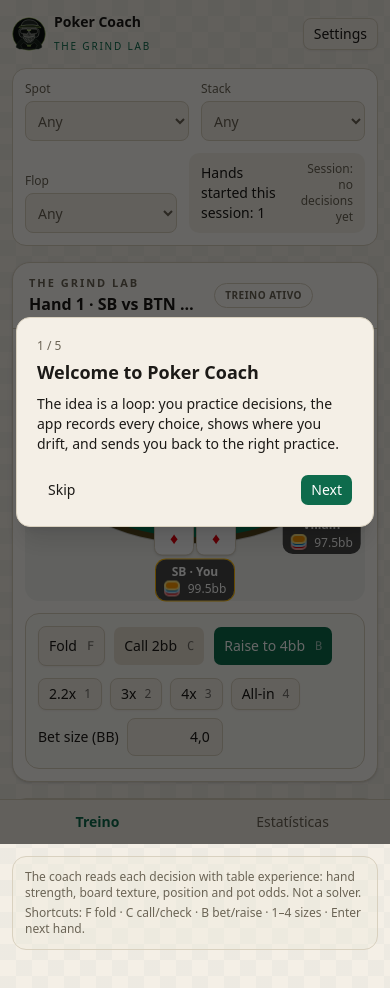
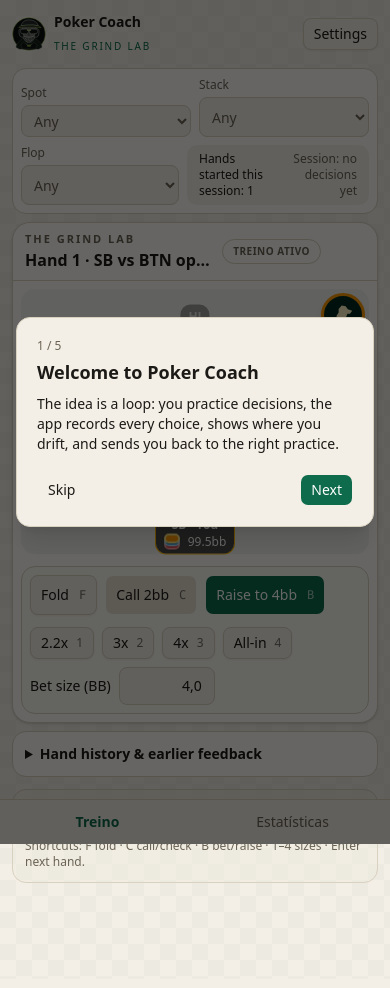
Before and after one commit to warlissoncg/poker-coach, a Next.js app in the folder web/: page / in a window 390 px wide. Shown: the top 988 px of the page. Built offline with nearby package versions, Linux system fonts and the light colour scheme.

Commit message:
Fit poker table and action controls into one viewport

```diff
--- a/web/src/components/TrainView.tsx
+++ b/web/src/components/TrainView.tsx
@@ -75,10 +75,10 @@ export function TrainView() {
   const statsProgress = Math.min(100, Math.round((currentSpotCount / 8) * 100));
   const currentSpotSummary = summarize(decisions.filter((d) => d.spot === currentSpot));
   return (
-    <div className="mx-auto w-full max-w-6xl space-y-4">
-      <section className="flex flex-wrap items-end gap-3 rounded-xl border bg-card p-3 sm:p-4">
+    <div className="mx-auto w-full max-w-6xl space-y-2">
+      <section className="flex flex-wrap items-end gap-2 rounded-xl border bg-card p-2 sm:gap-3 sm:p-3">
         <label className="flex min-w-[150px] flex-1 flex-col gap-1 text-xs font-medium text-muted-foreground">{t("ctl.scenario")}
-          <select className={sel + " h-10 w-full"} value={opts.scenario} onChange={(e) => change({ scenario: e.target.value as DrillOptions["scenario"] })}>{(["any", ...SCENARIOS] as const).map((x) => <option key={x} value={x}>{x === "any" ? t("tex.any") : t(`sc.${x}`)}</option>)}</select>
+          <select className={sel + " h-8 w-full"} value={opts.scenario} onChange={(e) => change({ scenario: e.target.value as DrillOptions["scenario"] })}>{(["any", ...SCENARIOS] as const).map((x) => <option key={x} value={x}>{x === "any" ? t("tex.any") : t(`sc.${x}`)}</option>)}</select>
         </label>
         <label className="flex min-w-[110px] flex-1 flex-col gap-1 text-xs font-medium text-muted-foreground">{t("ctl.stack")}
           <select className={sel + " h-10 w-full"} value={opts.stackBB} onChange={(e) => change({ stackBB: e.target.value === "any" ? "any" : +e.target.value })}>{(["any", 40, 100, 200] as const).map((x) => <option key={x} value={x}>{x === "any" ? t("tex.any") : `${x}bb`}</option>)}</select>
@@ -86,14 +86,14 @@ export function TrainView() {
         <label className="flex min-w-[140px] flex-1 flex-col gap-1 text-xs font-medium text-muted-foreground">{t("ctl.texture")}
           <select className={sel + " h-10 w-full"} value={opts.texture} onChange={(e) => change({ texture: e.target.value as DrillOptions["texture"] })}>{TEXES.map((x) => <option key={x} value={x}>{t(`tex.${x}`)}</option>)}</select>
         </label>
-        <div className="flex min-h-10 flex-1 items-center justify-between gap-3 rounded-lg bg-muted/50 px-3 py-2 text-sm">
+        <div className="flex min-h-8 flex-1 items-center justify-between gap-3 rounded-lg bg-muted/50 px-3 py-1.5 text-xs sm:text-sm">
           <span>{t("progress.hands", { n: hands + 1 })}</span>
           <span className="text-right text-xs text-muted-foreground">{score.n ? t("session.some", { p: Math.round((score.sum / score.n) * 100), n: score.n }) : t("session.none")}</span>
         </div>
       </section>
 
       {focus && opts.scenario === "any" && (
-        <section className="rounded-xl border bg-card px-3 py-2.5">
+        <section className="rounded-xl border bg-card px-3 py-2">
           <label className="flex cursor-pointer items-start gap-2 text-sm">
             <input className="mt-1" type="checkbox" checked={focusEnabled} onChange={(e) => { setFocusEnabled(e.target.checked); setDrill(newDrill(Math.random, opts, e.target.checked ? focus?.scenario : undefined)); }} />
             <span><span className="font-medium">{t("focus.toggle")}</span><span className="block text-xs text-muted-foreground">{t("focus.recommend", { spot: spot(focus.spot), p: Math.round(focus.aligned * 100), n: focus.n })}</span></span>
@@ -102,7 +102,7 @@ export function TrainView() {
       )}
 
       <section className="overflow-hidden rounded-2xl border bg-card shadow-sm">
-        <header className="flex min-h-16 items-center justify-between gap-3 border-b px-4 py-3 pr-16 sm:px-5">
+        <header className="flex min-h-12 items-center justify-between gap-3 border-b px-3 py-2 pr-14 sm:px-4">
           <div className="min-w-0">
             <div className="text-[11px] font-semibold uppercase tracking-[0.18em] text-muted-foreground">The Grind Lab</div>
             <h2 className="truncate text-base font-bold sm:text-lg">{showSpotStats ? "Estatísticas do spot" : t("hand", { n: hands + 1, sc: t(`sc.${drill.scenario}`), st: drill.stackBB })}</h2>
@@ -110,7 +110,7 @@ export function TrainView() {
           <span className="shrink-0 rounded-full border px-2.5 py-1 text-[10px] font-semibold uppercase tracking-wider text-muted-foreground">{showSpotStats ? "Desempenho" : "Treino ativo"}</span>
         </header>
 
-        <div className="relative p-3 sm:p-5">
+        <div className="relative p-2 sm:p-3">
           <button type="button" onClick={() => setShowSpotStats((v) => !v)} aria-label={showSpotStats ? "Voltar ao treino" : "Abrir estatísticas"} aria-pressed={showSpotStats} className="absolute right-3 top-3 z-10 flex h-11 w-11 items-center justify-center rounded-full border-[3px] border-amber-500 bg-emerald-950 text-amber-100 shadow-md transition-transform hover:scale-105 focus-visible:outline-none focus-visible:ring-2 focus-visible:ring-amber-400 sm:right-5 sm:top-4" title={showSpotStats ? "Voltar ao treino" : "Ver estatísticas"}>
             <svg viewBox="0 0 64 64" className="h-7 w-7" aria-hidden="true"><path fill="currentColor" d="M13 53 19 43 17 34 22 26 22 18 29 10 38 12 43 19 53 22 48 29 42 29 39 37 34 42 34 53 27 53 27 44 23 44 20 53Z"/><path fill="currentColor" d="M30 14 25 20 31 22 36 19 34 14Z"/><path fill="none" stroke="#d6a84f" strokeWidth="2" d="M8 57H56"/></svg>
           </button>
@@ -148,7 +148,7 @@ export function TrainView() {
                   <b>{res(resultBB(drill))}</b>
                   <Button size="lg" onClick={next}>{t("next")} <kbd className="ml-1 text-xs opacity-60">Enter</kbd></Button>
                 </div>
-              ) : <div className="rounded-xl border bg-muted/20 p-3 sm:p-4"><ActionBar hand={drill.hand} onAct={act} /></div>}
+              ) : <div className="rounded-xl border bg-muted/20 p-2 sm:p-3"><ActionBar hand={drill.hand} onAct={act} /></div>}
             </div>
           )}
         </div>
```
